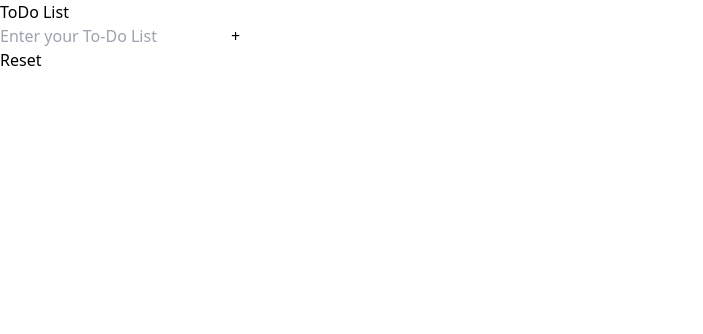
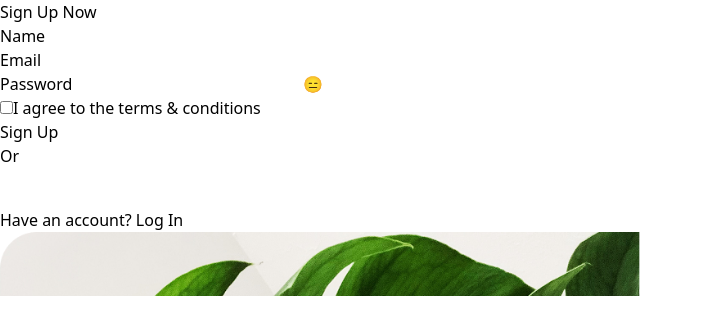
Before and after one commit to Dritk/ToDoList, a React (Vite) app: page / in a window 1280 px wide. Shown: the top 334 px of the page, without its empty margins (0-703 px from the left). Built offline with nearby package versions, Linux system fonts and the light colour scheme.

Commit message:
Form Ver 2
Used react hook form and Yup for validation, added features such as password show/hide, and localstorage to store users credentials.

```diff
--- a/package.json
+++ b/package.json
@@ -10,12 +10,15 @@
     "preview": "vite preview"
   },
   "dependencies": {
+    "@hookform/resolvers": "^3.10.0",
     "@react-oauth/google": "^0.12.1",
     "@tailwindcss/vite": "^4.0.3",
     "postcss-preset-env": "^10.1.3",
     "react": "^18.3.1",
     "react-dom": "^18.3.1",
-    "react-router-dom": "^7.1.5"
+    "react-hook-form": "^7.54.2",
+    "react-router-dom": "^7.1.5",
+    "yup": "^1.6.1"
   },
   "devDependencies": {
     "@eslint/js": "^9.17.0",
--- a/src/App.tsx
+++ b/src/App.tsx
@@ -1,10 +1,10 @@
-import TodoApp from "./components/TodoApp";
 import "./index.css";
+import Signup from "./login/Signup";
 
 const App = () => {
   return (
     <div className="flex justify-center items-center min-h-screen  py-2.5 px-8 ">
-      <TodoApp />
+      <Signup />
     </div>
   );
 };
--- /dev/null
+++ b/src/components/validation/formValidation.tsx
@@ -0,0 +1,23 @@
+import * as Yup from "yup";
+
+const getValidationSchema = (formType: "signUp" | "signIn") => {
+  return Yup.object().shape({
+    name:
+      formType === "signUp"
+        ? Yup.string().required("Name is required")
+        : Yup.string().notRequired(),
+
+    email: Yup.string().email("Invalid email").required("Email is required"),
+
+    password: Yup.string()
+      .min(6, "Password must be at least 6 characters")
+      .required("Password is required"),
+
+    termsAccepted:
+      formType === "signUp"
+        ? Yup.boolean().oneOf([true], "You must accept the terms")
+        : Yup.boolean().notRequired(),
+  });
+};
+
+export default getValidationSchema;
--- a/src/login/FormComp.tsx
+++ b/src/login/FormComp.tsx
@@ -163,7 +163,10 @@ const Form: React.FC<FormProps> = ({ formType, onSubmit }) => {
       </button>
 
       <div className="mb-4 mt-4">
-        <p className="text-center text-gray-500">Or sign in with:</p>
+        <p className="text-center text-gray-500">Or</p>
+      </div>
+
+      <div>
         <GoogleLogin onSuccess={googleAuthSuccess} />
       </div>
 
--- /dev/null
+++ b/src/login/FormComp2.tsx
@@ -0,0 +1,158 @@
+import React, { useState } from "react";
+import { useForm } from "react-hook-form";
+import { yupResolver } from "@hookform/resolvers/yup";
+import { GoogleLogin } from "@react-oauth/google";
+import { useNavigate } from "react-router-dom";
+import getValidationSchema from "../components/validation/formValidation";
+
+interface FormProps {
+  formType: "signUp" | "signIn";
+  onSubmit: (data: { name: string; email: string; password: string }) => void;
+}
+
+const Form: React.FC<FormProps> = ({ formType, onSubmit }) => {
+  const navigate = useNavigate();
+  const [showPassword, setShowPassword] = useState(false);
+
+  const validationSchema = getValidationSchema(formType);
+
+  const {
+    register,
+    handleSubmit,
+    formState: { errors },
+  } = useForm({
+    resolver: yupResolver(validationSchema),
+  });
+
+  const onFormSubmit = (data: any) => {
+    onSubmit(data);
+  };
+
+  const googleAuthSuccess = (credentialResponse: any) => {
+    console.log("Google Auth Success:", credentialResponse);
+  };
+
+  return (
+    <form
+      onSubmit={handleSubmit(onFormSubmit)}
+      className="w-full max-w-md mx-auto"
+    >
+      <h1 className="text-3xl text-center font-bold mb-4">
+        {formType === "signUp" ? "Sign Up Now" : "Welcome back!"}
+      </h1>
+
+      {formType === "signUp" && (
+        <div className="mb-4">
+          <label htmlFor="name" className="block text-gray-700">
+            Name
+          </label>
+          <input
+            type="text"
+            id="name"
+            {...register("name")}
+            className="border border-gray-300 rounded-md w-full px-3 py-2"
+            autoComplete="off"
+          />
+          {errors.name && <p className="text-red-500">{errors.name.message}</p>}
+        </div>
+      )}
+
+      <div className="mb-4">
+        <label htmlFor="email" className="block text-gray-700">
+          Email
+        </label>
+        <input
+          type="email"
+          id="email"
+          {...register("email")}
+          className="border border-gray-300 rounded-md w-full px-3 py-2"
+          autoComplete="off"
+        />
+        {errors.email && <p className="text-red-500">{errors.email.message}</p>}
+      </div>
+
+      <div className="mb-6 relative">
+        <label htmlFor="password" className="block text-gray-700">
+          Password
+        </label>
+        <input
+          type={showPassword ? "text" : "password"}
+          id="password"
+          {...register("password")}
+          className="border border-gray-300 rounded-md w-full px-3 py-2 pr-10"
+        />
+        <button
+          type="button"
+          onClick={() => setShowPassword((prev) => !prev)}
+          className="absolute right-3 top-9 text-gray-500"
+        >
+          {showPassword ? "😐" : "😑"}
+        </button>
+        {errors.password && (
+          <p className="text-red-500">{errors.password.message}</p>
+        )}
+      </div>
+
+      {formType === "signUp" && (
+        <div className="mb-6 flex items-center">
+          <input
+            type="checkbox"
+            id="terms"
+            {...register("termsAccepted")}
+            className="accent-orange-400"
+          />
+          <label htmlFor="terms" className="ml-2 text-gray-700">
+            I agree to the terms & conditions
+          </label>
+        </div>
+      )}
+      {errors.termsAccepted && (
+        <p className="text-red-500">{errors.termsAccepted.message}</p>
+      )}
+
+      <button
+        type="submit"
+        className="w-full py-3 bg-green-500 text-white rounded-lg"
+      >
+        {formType === "signUp" ? "Sign Up" : "Log In"}
+      </button>
+
+      <div className="mb-4 mt-4">
+        <p className="text-center text-gray-500">Or</p>
+      </div>
+
+      <div>
+        <GoogleLogin
+          onSuccess={googleAuthSuccess}
+          onError={() => console.log("Google Auth Failed")}
+        />
+      </div>
+
+      <p className="text-center mt-4">
+        {formType === "signUp" ? (
+          <>
+            Have an account?{" "}
+            <button
+              onClick={() => navigate("/signin")}
+              className="text-blue-500"
+            >
+              Log In
+            </button>
+          </>
+        ) : (
+          <>
+            Don't have an account?{" "}
+            <button
+              onClick={() => navigate("/signup")}
+              className="text-blue-500"
+            >
+              Sign Up
+            </button>
+          </>
+        )}
+      </p>
+    </form>
+  );
+};
+
+export default Form;
--- a/src/login/Signin.tsx
+++ b/src/login/Signin.tsx
@@ -1,25 +1,22 @@
 import { useNavigate } from "react-router-dom";
-import Form from "./FormComp";
+import Form from "./FormComp2";
 
 const Signin = () => {
   const navigate = useNavigate();
 
-  const auth = (email: string, password: string) => {
-    const mockEmail = "hello@gmail.com";
-    const mockPassword = "password123";
+  const handleSignIn = (data: { email: string; password: string }) => {
+    const storedUser = localStorage.getItem("user");
+    if (storedUser) {
+      const { email: savedEmail, password: savedPassword } =
+        JSON.parse(storedUser);
 
-    if (email === mockEmail && password === mockPassword) return true;
-    else return false;
-  };
-
-  const handleSignIn = (data: { email: string; password: string }) => {
-    const { email, password } = data;
-
-    if (auth(email, password)) {
-      alert("Sign In successful!");
-      navigate("/TodoApp");
+      if (data.email === savedEmail && data.password === savedPassword) {
+        navigate("/TodoApp");
+      } else {
+        alert("Invalid email or password! Please try again.");
+      }
     } else {
-      alert("Invalid email or password! Please try again.");
+      alert("Credentials don't match");
     }
   };
 
--- a/src/login/Signup.tsx
+++ b/src/login/Signup.tsx
@@ -1,5 +1,5 @@
 import { useNavigate } from "react-router-dom";
-import FormComp from "./FormComp";
+import FormComp from "./FormComp2";
 
 const Signup = () => {
   const navigate = useNavigate();
@@ -8,8 +8,8 @@ const Signup = () => {
     email: string;
     password: string;
   }) => {
+    localStorage.setItem("user", JSON.stringify(data));
     navigate("/signin");
-    console.log(data);
   };
 
   return (
```
Also changed, not shown: 1 other file (tests, documents, lock files or other folders).
